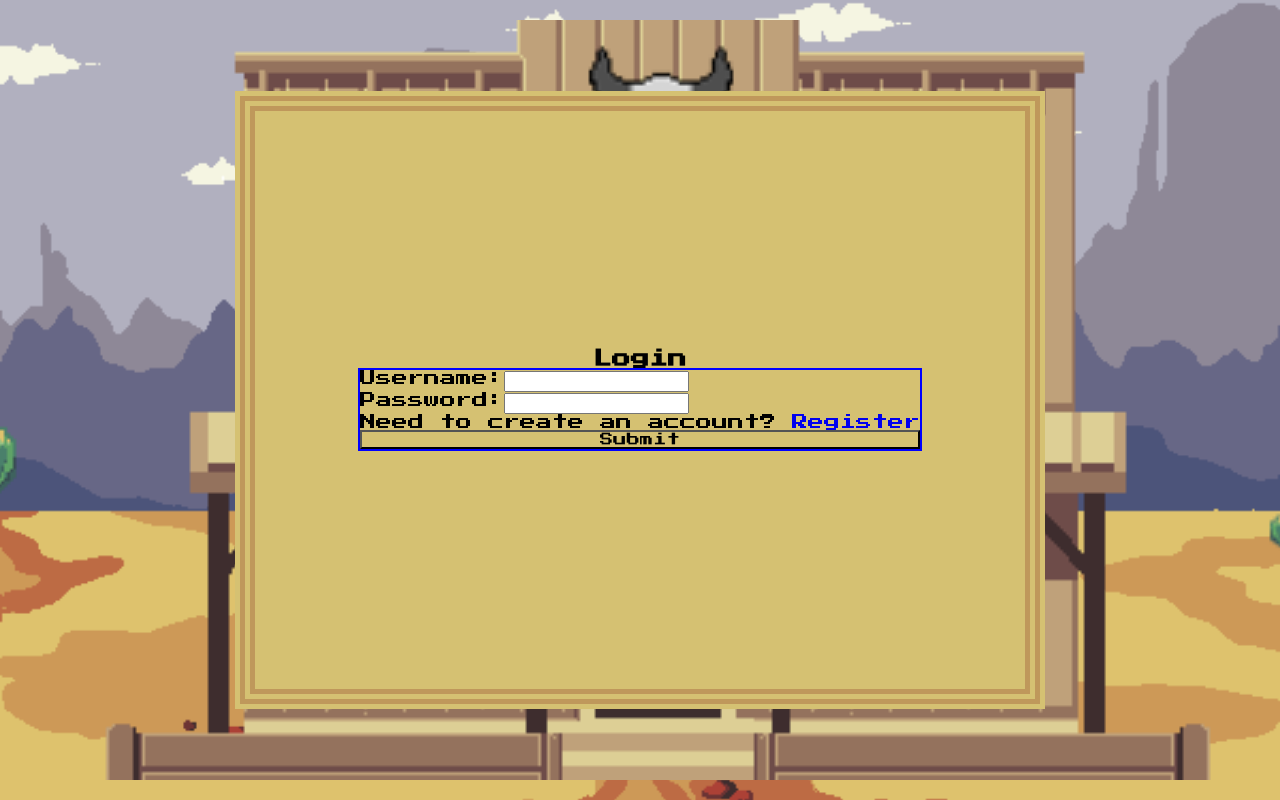
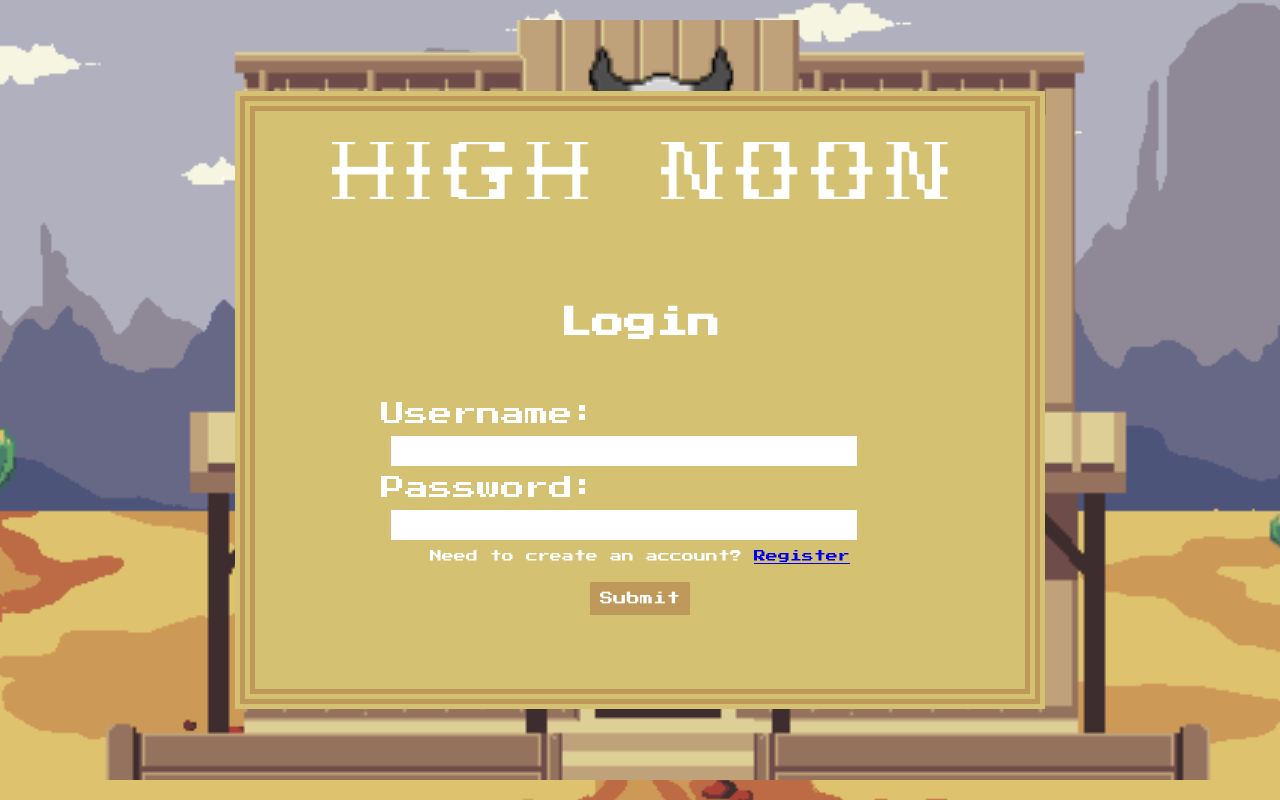
Before and after one commit to KAthousand/HighNoon, a React (Create React App) app in the folder client/: page /login in a window 1280 px wide. Built offline with nearby package versions, Linux system fonts and the light colour scheme; no server answers; sample sign-in values are in the browser's storage.

Commit message:
more styling updates

```diff
--- a/client/src/screens/Login/Login.css
+++ b/client/src/screens/Login/Login.css
@@ -0,0 +1,42 @@
+.login-reg-container {
+  /* border: 2px solid red; */
+  height: 100%;
+  width: 100%;
+  display: flex;
+  flex-direction: column;
+  justify-content: space-evenly;
+  align-items: center;
+}
+
+.login-reg-container h1 {
+  color: white;
+}
+
+.login-reg-container form {
+  /* border: 2px solid blue; */
+  display: flex;
+  flex-direction: column;
+  justify-content: center;
+  align-items: center;
+  height: 50%;
+}
+
+.login-reg-container label {
+  color: white;
+  font-size: 1.5em;
+}
+
+.login-reg-container input {
+  width: 90%;
+  height: 30px;
+  margin: 10px;
+  font-family: "Press Start 2P", cursive;
+  border: none;
+  /* border: 2px solid red; */
+}
+
+.login-reg-container p {
+  color: white;
+  font-size: 0.75em;
+  margin-bottom: 10px;
+}
--- a/client/src/screens/Login/Login.jsx
+++ b/client/src/screens/Login/Login.jsx
@@ -18,9 +18,10 @@ function Login(props) {
 
   return (
     <div className="container">
-      <h3>Login</h3>
+      <div className="login-reg-container">
+        <div className="logo"></div>
+        <h1>Login</h1>
         <form
-        className="form-container"
           onSubmit={(e) => {
             e.preventDefault();
             props.handleLogin(formData);
@@ -47,8 +48,9 @@ function Login(props) {
           <p>
             Need to create an account? <Link to="/register">Register</Link>
           </p>
-        <button>Submit</button>
+          <button className="scoreboard-button">Submit</button>
         </form>
+      </div>
     </div>
   );
 }
--- a/client/src/screens/Register/Register.jsx
+++ b/client/src/screens/Register/Register.jsx
@@ -18,9 +18,10 @@ function Register(props) {
 
   return (
     <div className="container">
-      <h3>Register</h3>
+      <div className="login-reg-container">
+        <div className="logo"></div>
+        <h1>Register</h1>
         <form
-        className="form-container"
           onSubmit={(e) => {
             e.preventDefault();
             props.handleRegister(formData);
@@ -53,9 +54,9 @@ function Register(props) {
               onChange={handleChange}
             />
           </label>
-        {/* <Link to="/register">Register</Link> */}
-        <button>Submit</button>
+          <button className="scoreboard-button">Submit</button>
         </form>
+      </div>
     </div>
   );
 }
```
Also changed, not shown: 1 other file (tests, documents, lock files or other folders). Lines whose indentation alone changed are shown as unchanged.
